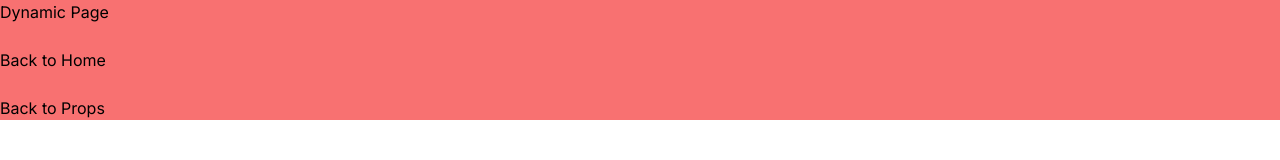
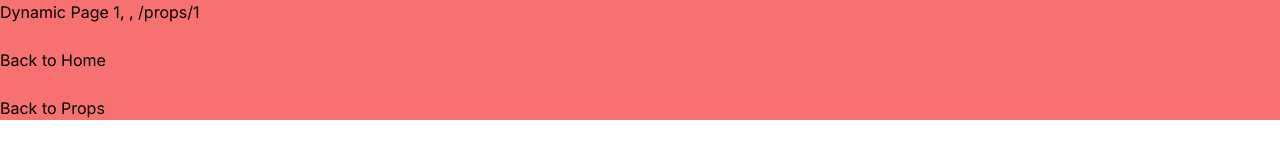
Before and after one commit to bdimon/react-next, a Next.js app: page /props/1 in a window 1280 px wide. Shown: the top 160 px of the page. Built offline with nearby package versions, Linux system fonts and the light colour scheme.

Commit message:
use client for useParams... from next/navigation

```diff
--- a/app/props/[id]/page.jsx
+++ b/app/props/[id]/page.jsx
@@ -1,10 +1,19 @@
+'use client';
 import React from 'react';
 import Link from "next/link";
+import { useParams, usePathname, useSearchParams } from 'next/navigation';
 
 function DynamicPage() {
-    return (
+    // console.log('Server Side');
+    const params = useParams();
+    // path=/props/185 => Dynamic Page 185
+    const searchParams = useSearchParams();
+    const name = searchParams.get("name");
+    // path=/props/185?name=react => Dynamic Page 185, react
+    const usePath = usePathname()
+;    return (
     <div className='bg-red-400'>
-        <div>Dynamic Page</div>
+        <div>Dynamic Page {params.id},  {name}, {usePath}</div>
         <br />
         <Link href="/">Back to Home</Link>
         <br />
```
